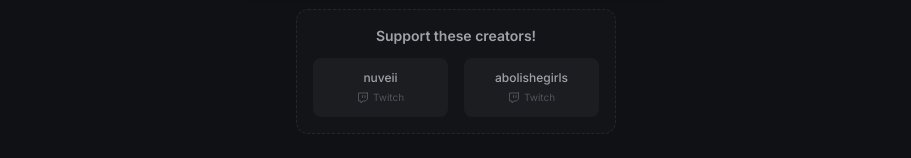
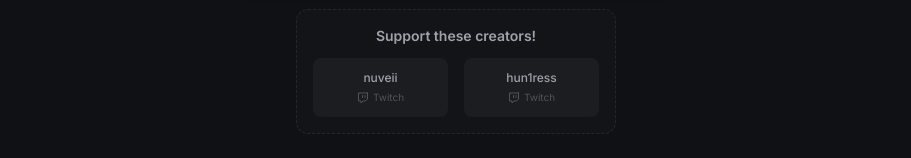
Before and after one commit to WAAAAAHHHHH/martinari, a React (Vite) app in the folder packages/client/: page / in a window 1280 px wide. Shown: the part 794-952 px from the top of the page, without its empty margins (184-1095 px from the left). Built offline with nearby package versions, Linux system fonts and the light colour scheme; no server answers.

Commit message:
Update Twitch link to hun1ress

```diff
--- a/packages/client/src/components/AdBanner.tsx
+++ b/packages/client/src/components/AdBanner.tsx
@@ -24,13 +24,13 @@ export function AdBanner() {
         </a>
 
         <a
-          href="https://www.twitch.tv/abolishegirls"
+          href="https://www.twitch.tv/hun1ress"
           target="_blank"
           rel="noopener noreferrer"
           className="flex-1 flex flex-col items-center justify-center p-3 rounded-lg bg-bg-hover hover:bg-white/10 transition-colors group cursor-pointer"
         >
           <p className="text-xs font-medium text-secondary group-hover:text-primary transition-colors truncate w-full px-1">
-            abolishegirls
+            hun1ress
           </p>
           <p className="text-[10px] text-muted mt-1 flex items-center gap-1 group-hover:text-secondary transition-colors">
             <Twitch className="w-3 h-3" />
```
